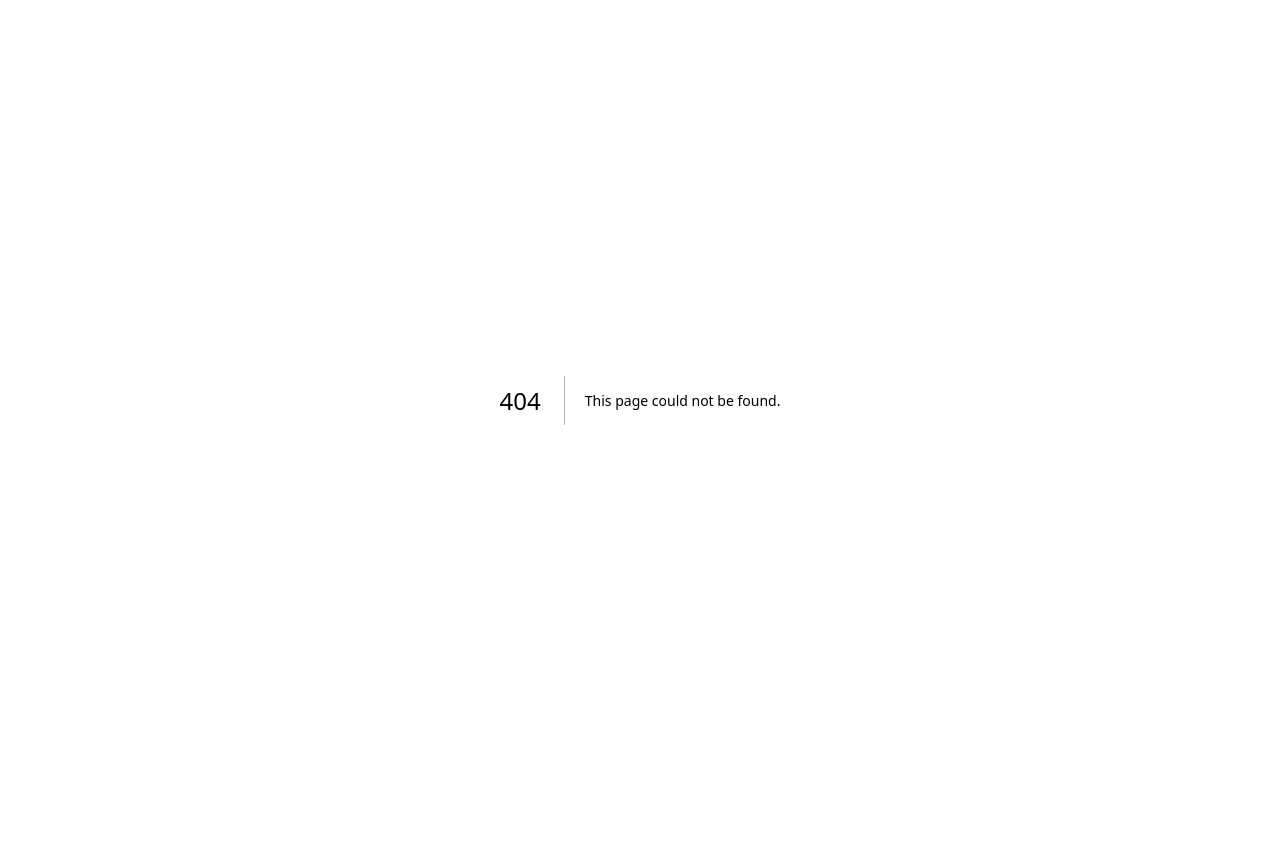
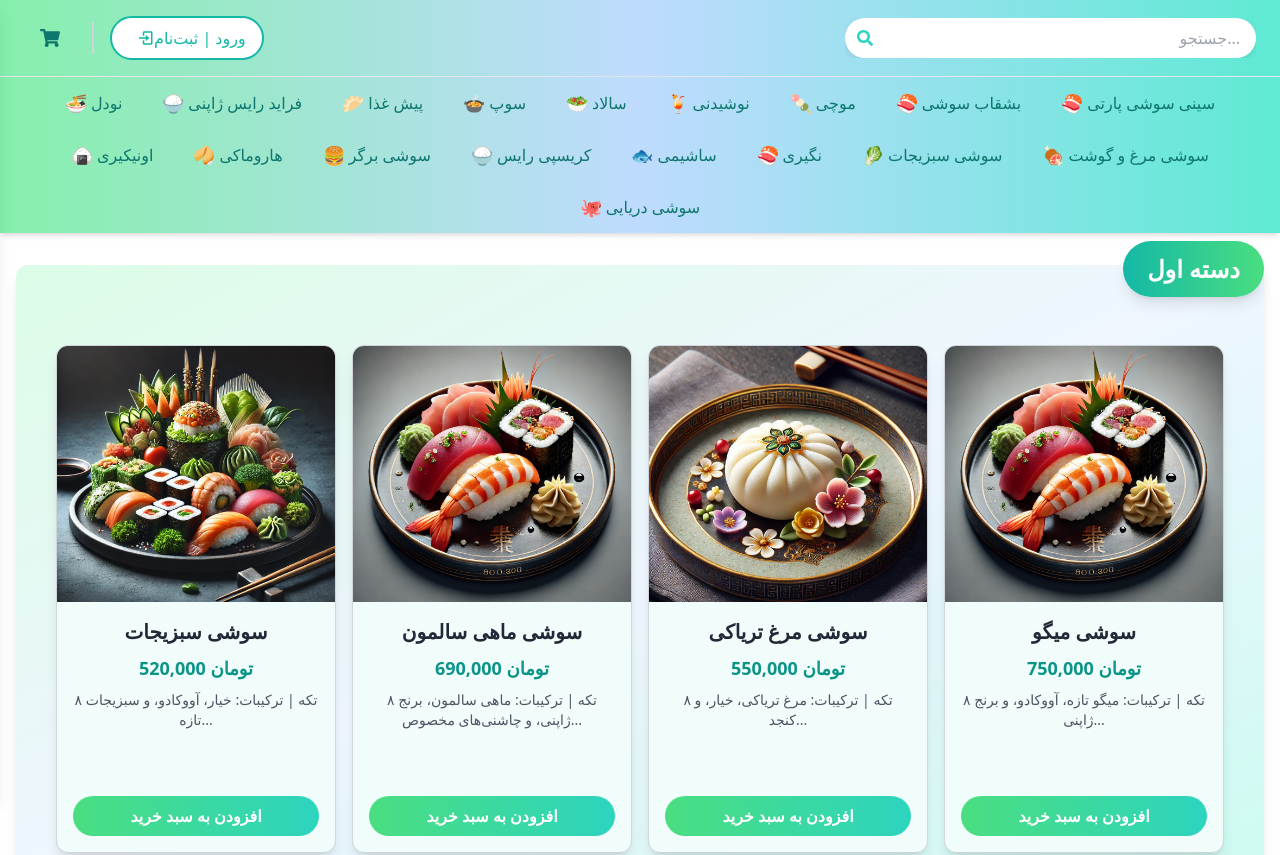
Before and after one commit to hasanzade7832/sushi, a Next.js app: page /product in a window 1280 px wide. Before the commit this address had no page. Shown: the top 855 px of the page. Before the commit the page ends 800 px from the top, so only its background shows below. Built offline with nearby package versions, Linux system fonts and the light colour scheme.

Commit message:
work on product details

```diff
--- a/app/layout.js
+++ b/app/layout.js
@@ -1,14 +1,21 @@
+// app/layout.js
+import Header from "@/components/Header";
+import { CartProvider } from "@/components/context/CartContext";
+import "primereact/resources/themes/lara-light-indigo/theme.css";
+import "primereact/resources/primereact.min.css";
+import "primeicons/primeicons.css";
 import "./globals.css";
 
-export const metadata = {
-  title: "coffee shop",
-  description: "Generated by create next app",
-};
 
 export default function RootLayout({ children }) {
   return (
-    <html lang="en">
-      <body>{children}</body>
-    </html>
+    <CartProvider>
+      <html lang="fa">
+        <body>
+          <Header />
+          <main>{children}</main>
+        </body>
+      </html>
+    </CartProvider>
   );
 }
--- a/app/page.js
+++ b/app/page.js
@@ -1,8 +1,7 @@
-import Header from "@/components/Header";
 import SushiList from "@/components/Sushies/Sushilist";
 import DetailsProduct from "@/components/DetailsProduct/DetailsProducts";
 import { CartProvider } from "@/components/context/CartContext";
-import "primereact/resources/themes/lara-light-indigo/theme.css"; // یا تم دیگری که دوست دارید
+import "primereact/resources/themes/lara-light-indigo/theme.css";
 import "primereact/resources/primereact.min.css";
 import "primeicons/primeicons.css";
 
@@ -10,7 +9,6 @@ export default function Home() {
   return (
     <CartProvider>
       <div>
-        <Header />
         <SushiList />
         <DetailsProduct />
       </div>
--- /dev/null
+++ b/app/product/[id]/page.jsx
@@ -0,0 +1,94 @@
+"use client";
+import React, { useEffect, useState } from "react";
+import { Button } from "primereact/button";
+import { useCart } from "../../../components/context/CartContext"; // فرض کنید مسیر درست به `CartContext` است
+
+// نمونه داده‌های محصولات
+const productData = [
+  { id: 1, images: ["/images/1.webp"], title: "سوشی سبزیجات", price: "520,000", description: "۸ تکه | ترکیبات: خیار، آووکادو، و سبزیجات تازه..." },
+  { id: 2, images: ["/images/2.webp"], title: "سوشی ماهی سالمون", price: "690,000", description: "۸ تکه | ترکیبات: ماهی سالمون، برنج ژاپنی، و چاشنی‌های مخصوص..." },
+  { id: 3, images: ["/images/3.webp"], title: "سوشی مرغ تریاکی", price: "550,000", description: "۸ تکه | ترکیبات: مرغ تریاکی، خیار، و کنجد..." },
+  { id: 4, images: ["/images/4.webp"], title: "سوشی میگو", price: "750,000", description: "۸ تکه | ترکیبات: میگو تازه، آووکادو، و برنج ژاپنی..." },
+];
+
+const DetailsProduct = ({ params }) => {
+  const { id } = React.use(params);
+  const { addToCart, cartItems, updateCartItemQuantity } = useCart();
+  const [product, setProduct] = useState(null);
+  const [quantity, setQuantity] = useState(1);
+
+  useEffect(() => {
+    const numericId = parseInt(id, 10);
+    const selectedProduct = productData.find((p) => p.id === numericId);
+    setProduct(selectedProduct);
+  }, [id]);
+
+  const handleAddToCart = () => {
+    addToCart({ ...product, quantity });
+  };
+
+  const handleIncreaseQuantity = () => {
+    setQuantity((prev) => prev + 1);
+  };
+
+  const handleDecreaseQuantity = () => {
+    setQuantity((prev) => Math.max(1, prev - 1));
+  };
+
+  if (!product) return <p>در حال بارگذاری...</p>;
+
+  return (
+    <div className="max-w-7xl w-full mx-auto p-8 bg-gradient-to-r from-green-100 via-blue-50 to-teal-100 rounded-xl shadow-lg text-right mt-10">
+      <div className="flex flex-col lg:flex-row items-center lg:items-start lg:text-right">
+        <div className="lg:w-1/2 w-full flex items-center justify-center mb-8 lg:mb-0">
+          <div className="relative w-full h-96 bg-white rounded-lg overflow-hidden shadow-lg">
+            <img
+              src={product.images[0]}
+              alt={product.title}
+              className="w-full h-full object-cover transition-transform duration-500 ease-in-out transform hover:scale-105"
+            />
+          </div>
+        </div>
+
+        <div className="lg:w-1/2 w-full flex flex-col justify-between p-6">
+          <h2 className="text-3xl font-semibold text-teal-800 mb-4">
+            {product.title}
+          </h2>
+          <p className="text-teal-600 text-2xl font-bold mb-6">
+            {product.price} تومان
+          </p>
+          <p className="text-gray-600 text-lg mb-8">{product.description}</p>
+
+          {/* Quantity Selector and Add to Cart */}
+          <div className="flex items-center justify-end gap-4 mb-6 rtl:space-x-reverse">
+            <div className="flex items-center space-x-2 rtl:space-x-reverse">
+              <button
+                onClick={handleDecreaseQuantity}
+                className="px-3 py-1 bg-gradient-to-r from-teal-400 to-green-400 text-white font-semibold rounded-l-full hover:from-teal-500 hover:to-green-500 transition duration-300 ease-in-out"
+              >
+                -
+              </button>
+              <span className="px-4 py-1 bg-white text-gray-700 border-t border-b font-semibold">
+                {quantity}
+              </span>
+              <button
+                onClick={handleIncreaseQuantity}
+                className="px-3 py-1 bg-gradient-to-r from-blue-400 to-teal-400 text-white font-semibold rounded-r-full hover:from-blue-500 hover:to-teal-500 transition duration-300 ease-in-out"
+              >
+                +
+              </button>
+            </div>
+
+            <Button
+              label="افزودن به سبد خرید"
+              className="w-full lg:w-1/2 bg-gradient-to-r from-green-400 to-teal-400 text-white font-medium py-4 rounded-full hover:from-teal-500 hover:to-green-500 transition duration-300 transform hover:scale-105"
+              onClick={handleAddToCart}
+            />
+          </div>
+        </div>
+      </div>
+    </div>
+  );
+};
+
+export default DetailsProduct;
--- /dev/null
+++ b/app/product/page.jsx
@@ -0,0 +1,6 @@
+// app/products/page.js
+import SushiList from "@/components/Sushies/Sushilist";
+
+export default function ProductsPage() {
+  return <SushiList />;
+}
--- a/components/Sushies/SushiItem.jsx
+++ b/components/Sushies/SushiItem.jsx
@@ -1,22 +1,31 @@
 "use client";
 import React from "react";
 import { Button } from "primereact/button";
+import { useRouter } from "next/navigation";
 import { useCart } from "../context/CartContext";
 
-const SushiItem = ({ image, title, price, description, bgColor }) => {
+const SushiItem = ({ id, image, title, price, description, bgColor }) => {
+  const router = useRouter();
   const { addToCart, cartItems, updateCartItemQuantity } = useCart();
   const itemInCart = cartItems.find((item) => item.title === title);
   const quantity = itemInCart ? itemInCart.quantity : 0;
 
-  const handleAddToCart = () => {
-    addToCart({ image, title, price });
+  const handleAddToCart = (event) => {
+    event.stopPropagation(); // جلوگیری از هدایت به صفحه جزئیات
+    addToCart({ id, image, title, price });
   };
 
-  const handleIncreaseQuantity = () => {
+  const handleGoToDetails = () => {
+    router.push(`/product/${id}`);
+  };
+
+  const handleIncreaseQuantity = (event) => {
+    event.stopPropagation();
     updateCartItemQuantity(title, quantity + 1);
   };
 
-  const handleDecreaseQuantity = () => {
+  const handleDecreaseQuantity = (event) => {
+    event.stopPropagation();
     if (quantity > 1) {
       updateCartItemQuantity(title, quantity - 1);
     } else {
@@ -27,6 +36,7 @@ const SushiItem = ({ image, title, price, description, bgColor }) => {
   return (
     <div
       className={`border border-gray-300 rounded-xl overflow-hidden shadow-lg transition transform hover:scale-105 hover:shadow-xl max-w-sm ${bgColor}`}
+      onClick={handleGoToDetails} // کلیک روی کل باکس به صفحه جزئیات هدایت می‌شود
     >
       <div className="w-full h-64 overflow-hidden cursor-pointer">
         <img
@@ -64,7 +74,7 @@ const SushiItem = ({ image, title, price, description, bgColor }) => {
           )}
           <Button
             label="افزودن به سبد خرید"
-            className={`w-full bg-gradient-to-r from-green-400 to-teal-400 text-white font-medium py-2 rounded-full transition duration-500 ease-in-out transform hover:scale-105 hover:from-teal-500 hover:to-green-500`}
+            className="w-full bg-gradient-to-r from-green-400 to-teal-400 text-white font-medium py-2 rounded-full transition duration-500 ease-in-out transform hover:scale-105 hover:from-teal-500 hover:to-green-500"
             onClick={handleAddToCart}
           />
         </div>
--- a/components/Sushies/Sushilist.jsx
+++ b/components/Sushies/Sushilist.jsx
@@ -1,7 +1,6 @@
-"use client"
-
+"use client";
 import React from "react";
-import SushiItem from "../Sushies/SushiItem";
+import SushiItem from "./SushiItem";
 
 const SushiList = () => {
   const sushiCategories = [
@@ -9,25 +8,29 @@ const SushiList = () => {
       categoryName: "دسته اول",
       products: [
         {
-          image: "./images/1.webp",
+          id: 1,
+          image: "/images/1.webp",
           title: "سوشی سبزیجات",
           price: "520,000",
           description: "۸ تکه | ترکیبات: خیار، آووکادو، و سبزیجات تازه...",
         },
         {
-          image: "./images/2.webp",
+          id: 2,
+          image: "/images/2.webp",
           title: "سوشی ماهی سالمون",
           price: "690,000",
           description: "۸ تکه | ترکیبات: ماهی سالمون، برنج ژاپنی، و چاشنی‌های مخصوص...",
         },
         {
-          image: "./images/3.webp",
+          id: 3,
+          image: "/images/3.webp",
           title: "سوشی مرغ تریاکی",
           price: "550,000",
           description: "۸ تکه | ترکیبات: مرغ تریاکی، خیار، و کنجد...",
         },
         {
-          image: "./images/4.webp",
+          id: 4,
+          image: "/images/4.webp",
           title: "سوشی میگو",
           price: "750,000",
           description: "۸ تکه | ترکیبات: میگو تازه، آووکادو، و برنج ژاپنی...",
@@ -38,25 +41,29 @@ const SushiList = () => {
       categoryName: "دسته دوم",
       products: [
         {
-          image: "./images/1.webp",
+          id: 5,
+          image: "/images/1.webp",
           title: "سوشی تون ماهی",
           price: "620,000",
           description: "۸ تکه | ترکیبات: تون ماهی، آووکادو، و برنج ژاپنی...",
         },
         {
-          image: "./images/2.webp",
+          id: 6,
+          image: "/images/2.webp",
           title: "سوشی مارماهی",
           price: "800,000",
           description: "۸ تکه | ترکیبات: مارماهی، خیار، و سس مخصوص...",
         },
         {
-          image: "./images/3.webp",
+          id: 7,
+          image: "/images/3.webp",
           title: "سوشی کراب",
           price: "570,000",
           description: "۸ تکه | ترکیبات: گوشت کراب، آووکادو، و برنج ژاپنی...",
         },
         {
-          image: "./images/4.webp",
+          id: 8,
+          image: "/images/4.webp",
           title: "سوشی تخم ماهی",
           price: "910,000",
           description: "۸ تکه | ترکیبات: تخم ماهی، آووکادو، و چاشنی‌های مخصوص...",
@@ -76,9 +83,10 @@ const SushiList = () => {
             {category.categoryName}
           </h2>
           <div className="grid grid-cols-1 sm:grid-cols-2 lg:grid-cols-3 xl:grid-cols-4 gap-4 mt-10">
-            {category.products.map((product, index) => (
+            {category.products.map((product) => (
               <SushiItem
-                key={index}
+                key={product.id}
+                id={product.id}
                 image={product.image}
                 title={product.title}
                 price={product.price}
```
